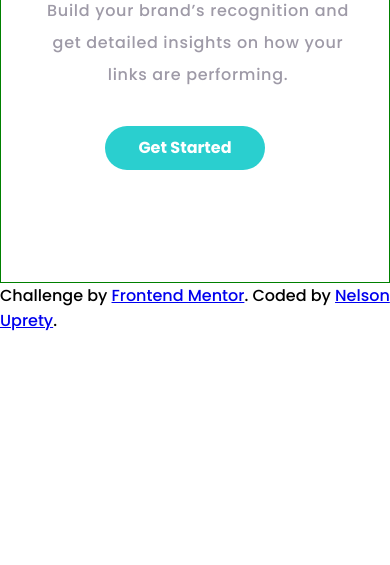
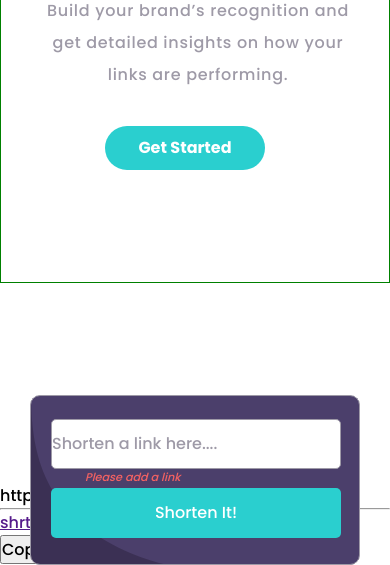
Before and after one commit to nelsonuprety1/URL-shortening-API-landing-page, a plain HTML site: page index.html in a window 390 px wide. Shown: the part 604-1169 px from the top of the page. Before the commit the page ends 937 px from the top, so only its background shows below. Drawn offline with Linux system fonts and the light colour scheme.

Commit message:
URL copy done

```diff
--- a/index.html
+++ b/index.html
@@ -41,32 +41,47 @@
         </div>
       </section>
   </header>
-  </main>
 
 
-  <script src="script.js"></script>
-  <div class="attribution">
+  <!-- --------URL Shortening Section  -------->
+  <article class="shorten-details">
+    <section class="shorten">
+      <div class="shorten-link">
+        <input type="text" placeholder="Shorten a link here....">
+      </div>
+      <span class="error-msg">Please add a link</span>
+      <button class="short-it">Shorten It!</button>
+    </section>
+  </article>
+
+
+  <!-- URL Copy -->
+  <article class="url-copy">
+    <div class="hide-url">
+      <section class="copying-url">
+        <p class="given-link">https://www.linkedin.com/</p>
+        <hr>
+        <div class="return-links">
+          <p class="small-link"><a href="" target="_blank">shrtco.de/8RPDKD</a></p>
+          <button class="copy">Copy</button>
+        </div>
+    </div>
+    </section>
+
+    </main>
+
+
+
+
+    <script src="script.js"></script>
+    <!-- <div class="attribution">
     Challenge by <a href="https://www.frontendmentor.io?ref=challenge" target="_blank">Frontend Mentor</a>.
-    Coded by <a href="https://www.linkedin.com/in/nelson-uprety-951a2b156/">Nelson Uprety</a>.
+    Coded by <a href="https://www.linkedin.com/in/nelson-uprety-951a2b156/">Nelson Uprety</a>. -->
 </body>
 </html>
 
 
 <!--
-
-Features
-Pricing
-Resources
-
-Login
-Sign Up
-
-More than just shorter links
-
-Build your brand’s recognition and get detailed insights
-on how your links are performing.
-
-Get Started
 
 Shorten a link here...
 
--- a/styles/style.css
+++ b/styles/style.css
@@ -26,6 +26,7 @@
   header {
       max-width: 100%;
       min-height: 100vh;
+      /* padding-bottom: 1rem; */
   }
 
   /* navbar section */
@@ -120,7 +121,7 @@
           position: absolute;
           z-index: 2;
           top: 6.25rem;
-          right: 3.9rem;
+          /* right: 3.9rem; */
           text-align: center;
           padding: 0.875rem;
       }
@@ -274,7 +275,149 @@
       }
 
       .hero-section-content.menu-open {
-          margin-top: 130px;
+          margin-top: 30px;
           transition: 0.3s;
       }
   }
+
+  /* URL Shortening section */
+
+  .shorten-details {
+      transform: translate(0, 60%);
+      max-height: 100%;
+  }
+
+  .shorten {
+      max-width: 60rem;
+      height: 120px;
+      margin-left: 10rem;
+      margin-top: -60px;
+      border: 1px solid var(--color-grayish-violet);
+      margin-bottom: 20px;
+      background-image: url('../images/bg-shorten-desktop.svg');
+      background-color: var(--color-dark-violet);
+      background-size: cover;
+      background-repeat: no-repeat;
+      border-radius: 10px;
+      display: flex;
+      flex-direction: row;
+  }
+
+  .shorten-link input {
+      width: 40rem;
+      margin-left: 2.3rem;
+      margin-top: 2rem;
+      margin-bottom: 14px;
+      height: 50px;
+      border: 1px solid var(--color-grayish-violet);
+      border-radius: 5px;
+  }
+
+  .shorten-link input:focus {
+      outline: none;
+  }
+
+  .shorten-link input::placeholder {
+      color: var(--color-grayish-violet);
+      font-weight: var(--font-weight-five);
+      opacity: 100%;
+  }
+
+  .shorten-link.error-color {
+      border: 2px solid var(--color-red);
+  }
+
+  .short-it {
+      width: 180px;
+      margin-left: 1rem;
+      height: 50px;
+      background-color: var(--color-cyan);
+      color: var(--color-white);
+      border: none;
+      border-radius: 5px;
+      margin-top: 2rem;
+  }
+
+  .error-msg {
+      position: absolute;
+      top: 5.5rem;
+      left: 12.5rem;
+      font-size: 0.7rem;
+      color: var(--color-red);
+      font-style: italic;
+      transition: 0.3s ease-in;
+  }
+
+  /* --------Media query for URL shortening---------- */
+
+  @media (max-width:600px) {
+      .shorten {
+          width: 330px;
+          height: 170px;
+          margin: 0 auto;
+          margin-top: 10px;
+          border: 1px solid var(--color-grayish-violet);
+          margin-bottom: 20px;
+          background-image: url('../images/bg-shorten-mobile.svg');
+          background-color: var(--color-dark-violet);
+          background-size: cover;
+          background-repeat: no-repeat;
+          border-radius: 10px;
+          display: flex;
+          flex-direction: column;
+      }
+
+      .shorten-details {
+          transform: translate(0, 60%);
+          max-height: 100%;
+      }
+
+      .shorten-link input {
+          width: 290px;
+          margin-left: 20px;
+          margin-top: 23px;
+          margin-bottom: 14px;
+          height: 50px;
+          border: 1px solid var(--color-grayish-violet);
+          border-radius: 5px;
+      }
+
+      .shorten-link input:focus {
+          outline: none;
+      }
+
+      .shorten-link input::placeholder {
+          color: var(--color-grayish-violet);
+          font-weight: var(--font-weight-five);
+          opacity: 100%;
+      }
+
+      .error-msg {
+          font-size: 0.7rem;
+          color: var(--color-red);
+          font-style: italic;
+          position: absolute;
+          left: 5rem;
+          top: 4.3rem;
+          padding: 5px;
+          margin-bottom: 8px;
+          /* visibility: hidden; */
+          transition: 0.3s ease-in;
+      }
+
+      .shorten-link.error-color {
+          border: 2px solid var(--color-red);
+      }
+
+      .short-it {
+          width: 290px;
+          margin-left: 20px;
+          margin-bottom: 13px;
+          height: 50px;
+          background-color: var(--color-cyan);
+          color: var(--color-white);
+          border: none;
+          border-radius: 5px;
+          margin-top: 5px;
+      }
+  }
```
